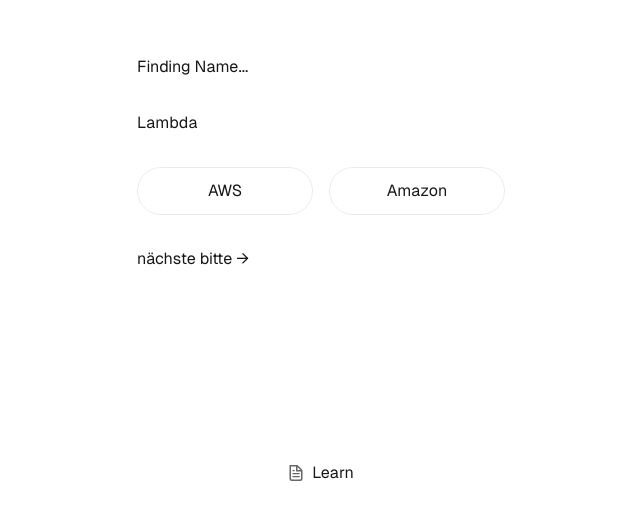
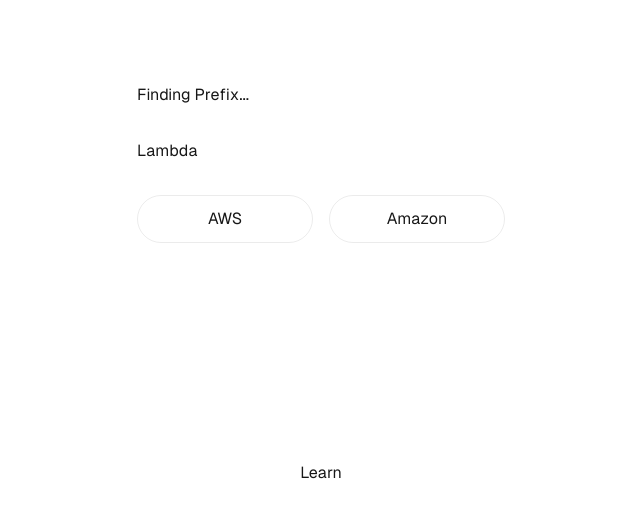
Before and after one commit to SereneMatt/matt, a Next.js app: page / in a window 1280 px wide. Shown: the part 237-756 px from the top of the page, without its empty margins (319-959 px from the left). Built offline with nearby package versions, Linux system fonts and the light colour scheme.

Commit message:
Render next only when needed

```diff
--- a/src/app/components/interactive.tsx
+++ b/src/app/components/interactive.tsx
@@ -10,10 +10,12 @@ const Interactive = () => {
   const [serviceIndex, setServiceIndex] = useState(0);
   const [serviceName, setServiceName] = useState(services[serviceIndex]);
   const [jiggleClass, setJiggleClass] = useState(false);
+  const [renderNext, setRenderNext] = useState(false);
 
   const handleClick = (prefix: string, service: string) => {
     if (servicePrefixMap[service] === prefix) {
       setServiceName(`${prefix} ${service}`);
+      setRenderNext(true);
     } else {
       setJiggleClass(true);
     }
@@ -43,12 +45,14 @@ const Interactive = () => {
           {'Amazon'}
         </button>
       </div>
+      {renderNext && (
         <a
           className="flex items-center gap-2 hover:underline hover:underline-offset-4"
           onClick={() => handleNextClick()}
         >
           nächste bitte →
         </a>
+      )}
     </>
   );
 };
--- a/src/app/page.tsx
+++ b/src/app/page.tsx
@@ -24,7 +24,7 @@ export default function Home() {
   return (
     <div className="grid grid-rows-[20px_1fr_20px] items-center justify-items-center min-h-screen p-8 pb-20 gap-16 sm:p-20 font-[family-name:var(--font-geist-sans)]">
       <main className="flex flex-col gap-8 row-start-2 items-center sm:items-start">
-        <h1>Finding Name...</h1>
+        <h1>Finding Prefix...</h1>
         <Interactive></Interactive>
       </main>
       <footer className="row-start-3 flex gap-6 flex-wrap items-center justify-center">
@@ -34,13 +34,6 @@ export default function Home() {
           target="_blank"
           rel="noopener noreferrer"
         >
-          <Image
-            aria-hidden
-            src="/file.svg"
-            alt="File icon"
-            width={16}
-            height={16}
-          />
           Learn
         </a>
       </footer>
```
Lines whose indentation alone changed are shown as unchanged.
